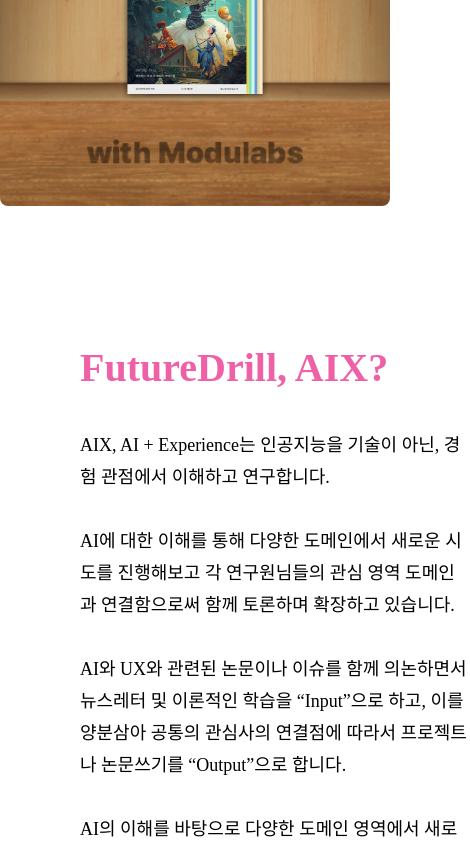
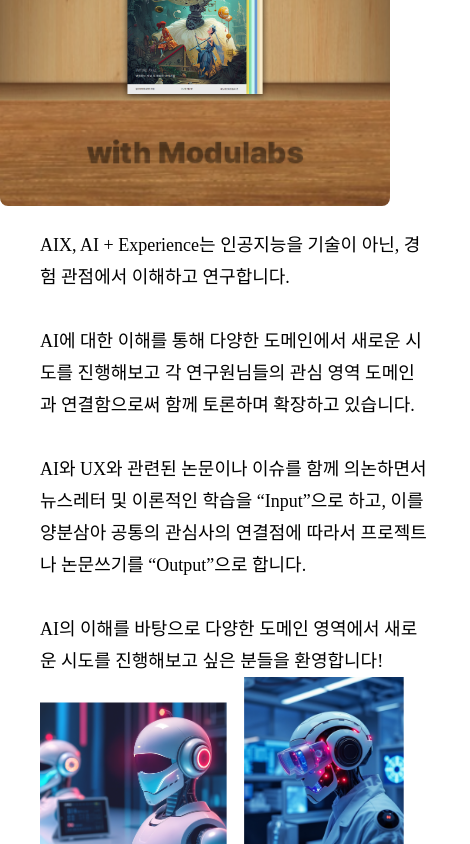
Before and after one commit to songye38/futuredrill_web, a React (Create React App) app: page / in a window 390 px wide. Shown: the part 760-1604 px from the top of the page, 470 px wide, since content can reach past the window. Built offline with nearby package versions, Linux system fonts and the light colour scheme; a web font is replaced by a local one.

Commit message:
Update second-section 여백 변경

```diff
--- a/src/App.css
+++ b/src/App.css
@@ -134,8 +134,8 @@ body {
     text-decoration: none; /* 링크의 기본 밑줄 제거 */
   }
   .second_section {
-    margin : 80px;
-    padding-top : 180px;
+    margin : 40px;
+    padding-top : 20px;
     width: 100%; /* 부모 컨테이너 너비를 화면 너비로 설정 */
     height: auto; /* 부모 요소 높이를 화면 높이로 설정 */
     display: flex;
@@ -143,9 +143,6 @@ body {
     justify-content: center; /* 수직 중앙 정렬 */
     align-items: center; /* 수평 중앙 정렬 */
   }
-
-
-
 
 
   .image-section {
```
